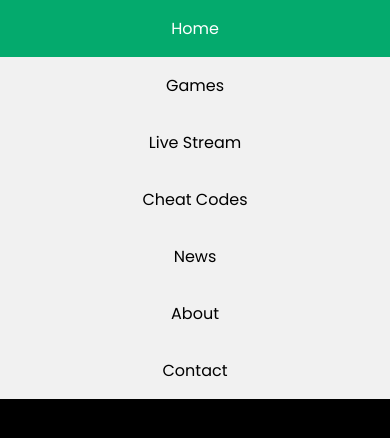
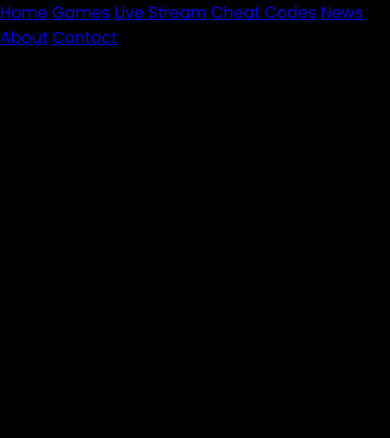
Before and after one commit to AstridBonoan/Gaming-Website-, a plain HTML site: page Gaming-Website-/News.html in a window 390 px wide. Drawn offline with Linux system fonts and the light colour scheme.

Commit message:
Update About.css

```diff
--- a/Gaming-Website-/css file/About.css
+++ b/Gaming-Website-/css file/About.css
@@ -60,58 +60,3 @@ body {
   margin-top: 20px;
   text-align: justify;
 }
-.sidebar {
-    margin: 0;
-    padding: 0;
-    width: 200px;
-    background-color: #f1f1f1;
-    position: fixed;
-    height: 100%;
-    overflow: auto;
-  }
-
-  /* Sidebar links */
-  .sidebar a {
-    display: block;
-    color: black;
-    padding: 16px;
-    text-decoration: none;
-  }
-
-  /* Active/current link */
-  .sidebar a.active {
-    background-color: #04AA6D;
-    color: white;
-  }
-
-  /* Links on mouse-over */
-  .sidebar a:hover:not(.active) {
-    background-color: #555;
-    color: white;
-  }
-
-  /* Page content. The value of the margin-left property should match the value of the sidebar's width property */
-  div.content {
-    margin-left: 200px;
-    padding: 1px 16px;
-    height: 1000px;
-  }
-
-  /* On screens that are less than 700px wide, make the sidebar into a topbar */
-  @media screen and (max-width: 700px) {
-    .sidebar {
-      width: 100%;
-      height: auto;
-      position: relative;
-    }
-    .sidebar a {float: left;}
-    div.content {margin-left: 0;}
-  }
-
-  /* On screens that are less than 400px, display the bar vertically, instead of horizontally */
-  @media screen and (max-width: 400px) {
-    .sidebar a {
-      text-align: center;
-      float: none;
-    }
-  }
```
